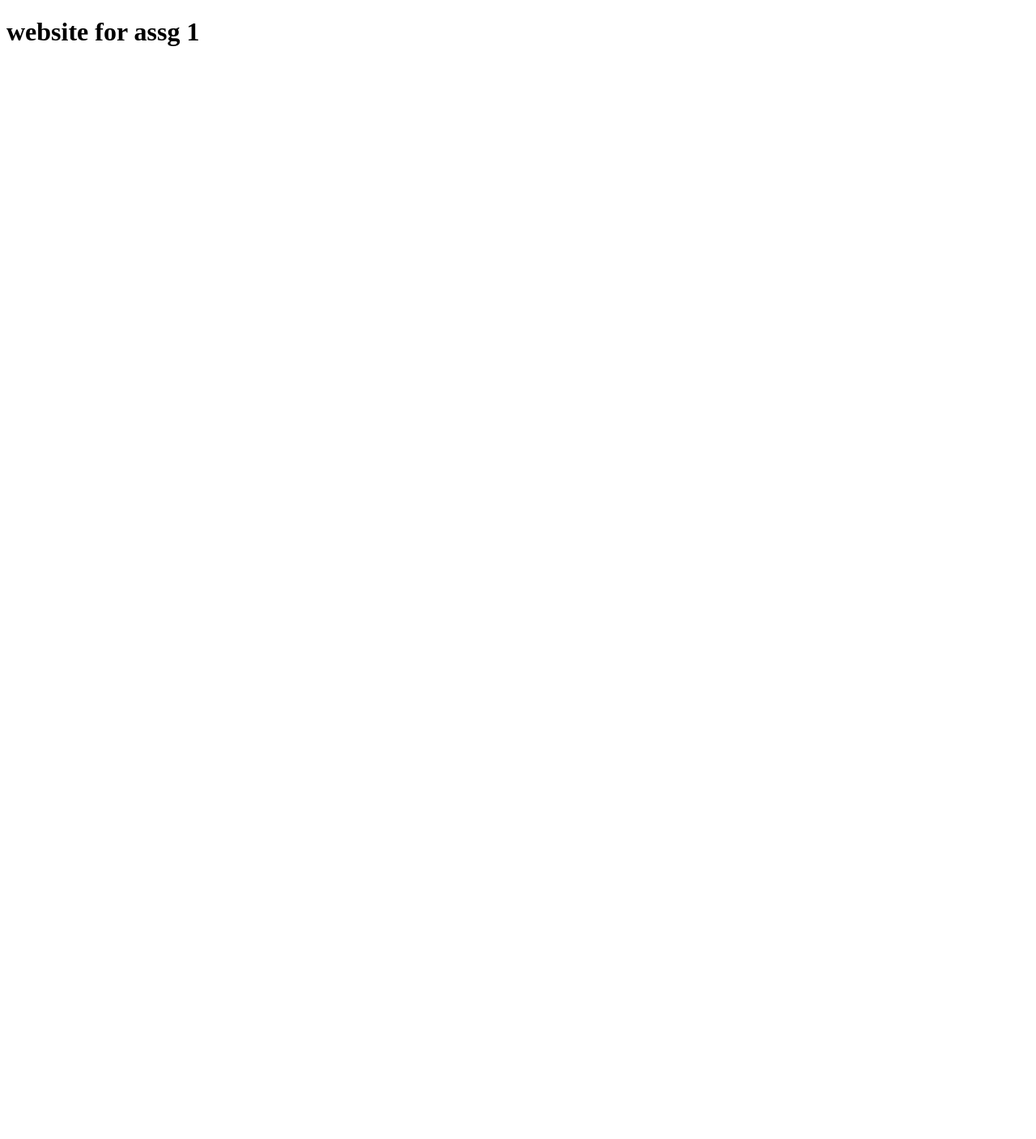
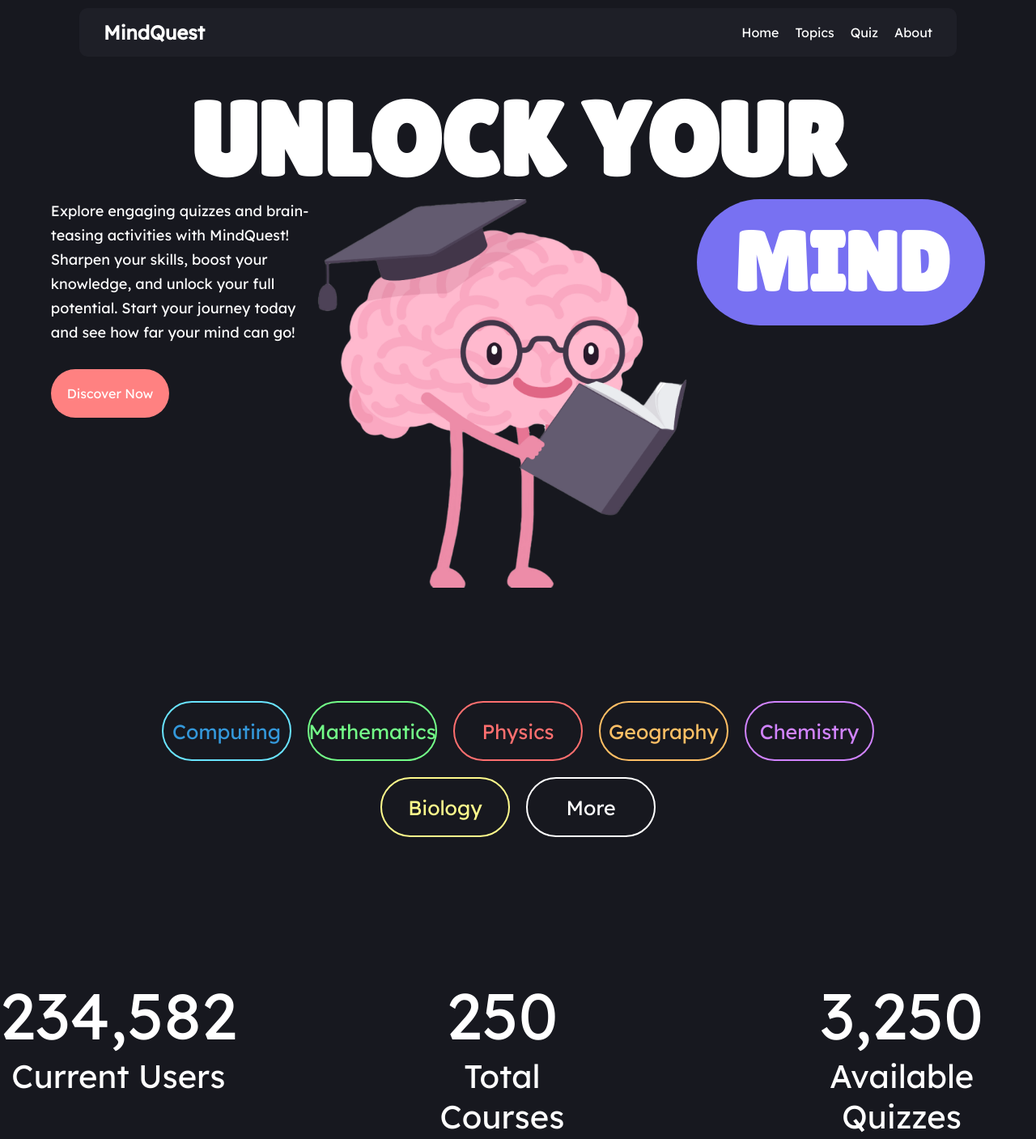
Before and after one commit to linnxyz/FED_S10269479C_LinnThitAung_Assg1_website, a plain HTML site: page index.html in a window 1280 px wide. Shown: the whole page at 81% size. Before the commit the page ends 800 px from the top, so only its background shows below. Drawn offline with Linux system fonts and the light colour scheme; a web font is replaced by a local one.

Commit message:
Added Landing page

```diff
--- a/index.html
+++ b/index.html
@@ -3,9 +3,60 @@
 <head>
     <meta charset="UTF-8">
     <meta name="viewport" content="width=device-width, initial-scale=1.0">
-    <title>Document</title>
+    <title>Flexbox Layout</title>
+    <link rel="stylesheet" href="style.css">
 </head>
 <body>
-    <h1>website for assg 1</h1>
+    <div class="navbar">
+        <div class="navbar-logo">MindQuest</div>
+        <div class="navbar-links">
+            <a href="#">Home</a>
+            <a href="#">Topics</a>
+            <a href="#">Quiz</a>
+            <a href="#">About</a>
+        </div>
+    </div>
+
+    <div class="first">
+        <h1 class="unlock-your">UNLOCK YOUR</h1>
+        <div class="hero">
+            <div class="description">
+                <p class="hero-p">Explore engaging quizzes and brain-<br>teasing activities with MindQuest!<br>Sharpen your skills, boost your<br>knowledge, and unlock your full<br>potential. Start your journey today<br>and see how far your mind can go!</p>
+                <a href="#">Discover Now</a>
+            </div>
+            <img src="images/brain-learning 1.png" alt="" class="brain-learn-img">
+            <div>
+                <h1 class="mind">MIND</h1>
+            </div>
+        </div>
+    </div>
+    <div class="topic-container">
+        <div>Computing</div>
+        <div>Mathematics</div>
+        <div>Physics</div>
+        <div>Geography</div>
+        <div>Chemistry</div>
+        <div>Biology</div>
+        <div>More</div>
+
+    </div>
+
+    <div class="numbers-container">
+        <div>
+            <span class="current-users"></span>
+            <p>Current Users</p>
+        </div>
+        <div>
+            <span class="total-courses"></span>
+            <p>Total Courses</p>
+        </div>
+        <div>
+            <span class="available-quizzes"></span>
+            <p>Available Quizzes</p>
+        </div>
+    </div>
+
+
+    <script src="script.js"></script>
 </body>
 </html>
--- /dev/null
+++ b/script.js
@@ -0,0 +1,60 @@
+const statisticsData = {
+    currentUsers: 234582,
+    totalCourses: 250,
+    availableQuizzes: 3250,
+  };
+
+  const statisticsElements = {
+    currentUsers: document.querySelector('.current-users'),
+    totalCourses: document.querySelector('.total-courses'),
+    availableQuizzes: document.querySelector('.available-quizzes'),
+  };
+
+  function isElementInViewport(el) {
+    const rect = el.getBoundingClientRect();
+    return (
+      rect.top >= 0 &&
+      rect.left >= 0 &&
+      rect.bottom <= (window.innerHeight || document.documentElement.clientHeight) &&
+      rect.right <= (window.innerWidth || document.documentElement.clientWidth)
+    );
+  }
+
+  function animateStatistic(element, target) {
+    let currentValue = 0;
+    const duration = 2000;
+    const interval = 10;
+    const increment = target / (duration / interval);
+
+    const intervalId = setInterval(() => {
+      currentValue += increment;
+      element.textContent = Math.floor(currentValue).toLocaleString();
+      if (currentValue >= target) {
+        clearInterval(intervalId);
+      }
+    }, interval);
+  }
+
+  function displayStatistics() {
+    const statisticsContainers = [
+      statisticsElements.currentUsers,
+      statisticsElements.totalCourses,
+      statisticsElements.availableQuizzes,
+    ];
+
+    const observer = new IntersectionObserver((entries) => {
+      entries.forEach((entry) => {
+        if (entry.isIntersecting) {
+          const index = statisticsContainers.indexOf(entry.target);
+          animateStatistic(entry.target, Object.values(statisticsData)[index]);
+          observer.unobserve(entry.target);
+        }
+      });
+    });
+
+    statisticsContainers.forEach((container) => {
+      observer.observe(container);
+    });
+  }
+
+  displayStatistics();
--- /dev/null
+++ b/style.css
@@ -0,0 +1,168 @@
+@import url('https://fonts.googleapis.com/css2?family=Koulen&family=Lexend&family=Lilita+One&display=swap');
+
+* {
+    margin: 0;
+}
+
+body {
+    color: white;
+    background-color: #17181F;
+    font-family: "Lexend", sans-serif;
+}
+
+.navbar {
+    position: fixed;
+    top: 10px;
+    left: 50%;
+    transform: translateX(-50%);
+    width: 80%;
+    background-color: #1E1F27;
+    display: flex;
+    justify-content: space-between;
+    align-items: center;
+    padding: 15px 30px;
+    border-radius: 10px;
+    z-index: 1000;
+}
+
+.navbar-logo {
+    font-size: 24px;
+    font-weight: bold;
+}
+
+.navbar-links {
+    display: flex;
+    gap: 20px;
+}
+
+.navbar-links a {
+    text-decoration: none;
+    color: rgb(255, 255, 255);
+    transition: color 0.3s ease;
+}
+
+.navbar-links a:hover {
+    color: #7871F2;
+}
+
+.first {
+    margin-top: 100px;
+}
+
+.hero {
+    display: flex;
+    flex-direction: row;
+    justify-content: center;
+}
+
+.description {
+    display: flex;
+    flex-direction: column;
+    align-items: flex-start;
+}
+
+.description p {
+    text-align: left;
+    line-height: 30px;
+    font-size: 18px;
+    margin-bottom: 30px;
+}
+
+.description a {
+    background-color: #FF8181;
+    padding: 20px;
+    text-decoration: none;
+    color: white;
+    border-radius: 150px;
+}
+
+.unlock-your {
+    text-align: center;
+    font-size: 10vw;
+    width: 100%;
+    font-family: "Lilita One", "Helvetica Neue", Helvetica, Arial;
+}
+
+.mind {
+    font-family: "Lilita One", "Helvetica Neue", Helvetica, Arial;
+    font-size: 8vw;
+    padding: 1.5vw 3.5vw;
+    background-color: #7871F2;
+    border-radius: 150px;
+}
+
+.brain-learn-img {
+    width: 60vh;
+    height: auto;
+}
+
+.topic-container {
+    display: flex;
+    justify-content: center;
+    flex-wrap: wrap;
+    gap: 20px;
+    padding: 20px 200px;
+    margin-top: 120px; /* Adds space between top page and topics */
+    margin-bottom: 120px; /* Adds space between topics and bottom page */
+}
+
+.topic-container div {
+    width: calc(20% - 20px);
+    height: 70px;
+    display: flex;
+    justify-content: center;
+    align-items: center;
+    border: 2px solid #7871F2;
+    font-size: 25px;
+    border-radius: 100px;
+}
+
+.topic-container div:nth-child(1) { /* Computing */
+    border-color: #69E4FF;
+    color: #3498db;
+}
+
+.topic-container div:nth-child(2) { /* Mathematics */
+    border-color: #73FF88;
+    color: #73FF88;
+}
+
+
+.topic-container div:nth-child(3) { /* Geography */
+    border-color: #FF6F6F;
+    color: #FF6F6F;
+}
+
+.topic-container div:nth-child(4) { /* Chemistry */
+    border-color: #FFBF65;
+    color: #FFBF65;
+}
+
+.topic-container div:nth-child(5) { /* Biology */
+    border-color: #D183FF;
+    color: #D183FF;
+}
+
+.topic-container div:nth-child(6) { /* More */
+    border-color: #FFFB8C;
+    color: #FFFB8C;
+}
+
+.topic-container div:nth-child(7) { /* More */
+    border-color: #ffffff;
+    color: #ffffff;
+}
+
+.numbers-container {
+    display: flex;
+    justify-content: center;
+    text-align: center;
+    gap: 200px;
+    font-size: 40px;
+    margin-top: 150px;
+    margin-bottom: 150px;
+}
+
+.numbers-container div span {
+    font-size: 80px;
+}
```
Also changed, not shown: wikipedia.html (added, +173 -0 lines), images/brain-learning 1.png (added).
